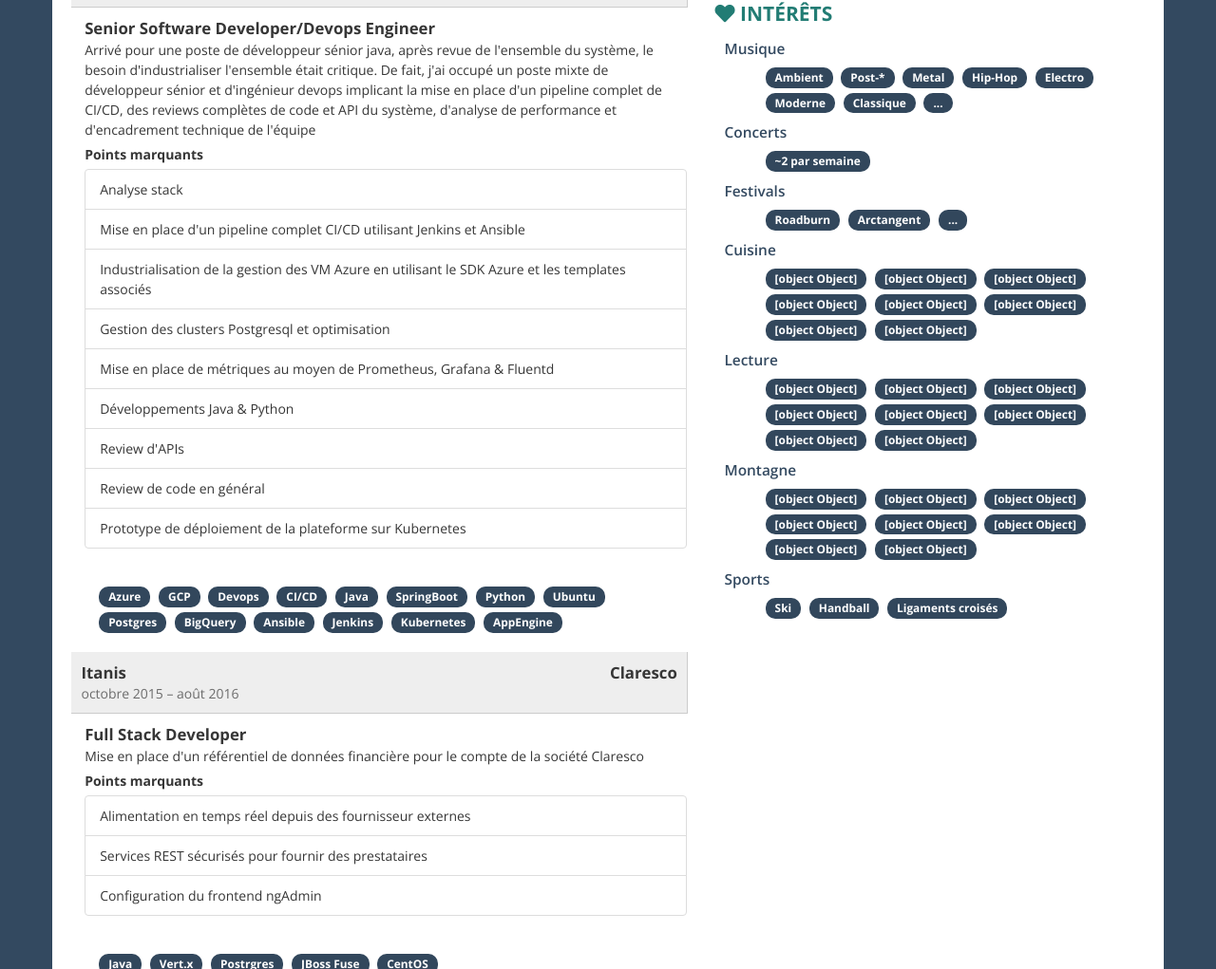
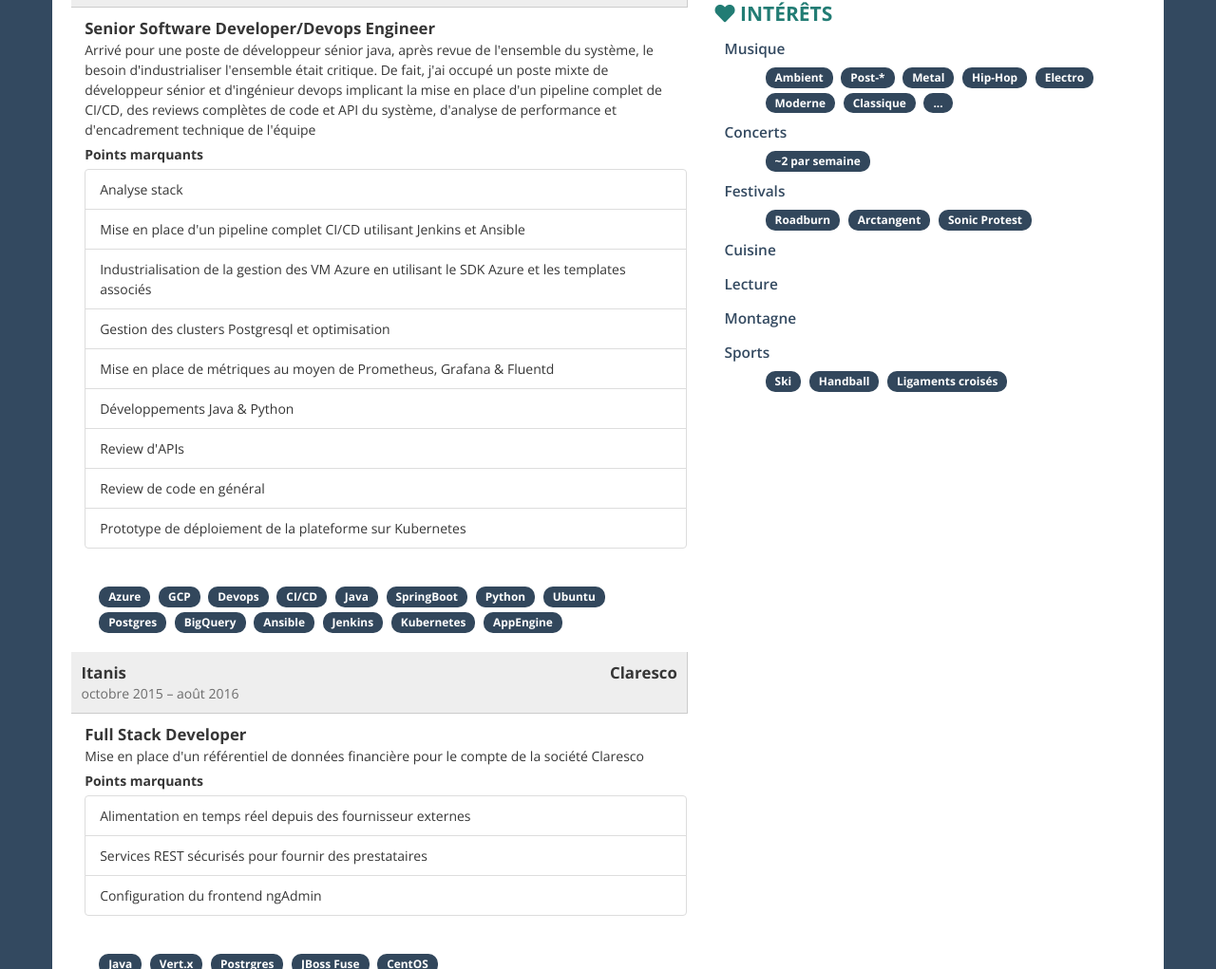
Before and after one commit to sinok/sinok.github.io, a plain HTML site: page index.html in a window 1280 px wide. Shown: the part 1349-2370 px from the top of the page at 95% size. Drawn offline with nearby package versions, Linux system fonts and the light colour scheme.

Commit message:
Fixing Interests

```diff
--- a/index.html
+++ b/index.html
@@ -920,7 +920,7 @@ blockquote,
               <div class="col-sm-offset-1 col-sm-12 clearfix">
                 <span class= "interest badge">Roadburn</span>
                 <span class= "interest badge">Arctangent</span>
-                <span class= "interest badge">...</span>
+                <span class= "interest badge">Sonic Protest</span>
               </div>
             </div>
             <div class="interests clearfix">
@@ -928,14 +928,6 @@ blockquote,
                   Cuisine
               </div>
               <div class="col-sm-offset-1 col-sm-12 clearfix">
-                <span class= "interest badge">[object Object]</span>
-                <span class= "interest badge">[object Object]</span>
-                <span class= "interest badge">[object Object]</span>
-                <span class= "interest badge">[object Object]</span>
-                <span class= "interest badge">[object Object]</span>
-                <span class= "interest badge">[object Object]</span>
-                <span class= "interest badge">[object Object]</span>
-                <span class= "interest badge">[object Object]</span>
               </div>
             </div>
             <div class="interests clearfix">
@@ -943,14 +935,6 @@ blockquote,
                   Lecture
               </div>
               <div class="col-sm-offset-1 col-sm-12 clearfix">
-                <span class= "interest badge">[object Object]</span>
-                <span class= "interest badge">[object Object]</span>
-                <span class= "interest badge">[object Object]</span>
-                <span class= "interest badge">[object Object]</span>
-                <span class= "interest badge">[object Object]</span>
-                <span class= "interest badge">[object Object]</span>
-                <span class= "interest badge">[object Object]</span>
-                <span class= "interest badge">[object Object]</span>
               </div>
             </div>
             <div class="interests clearfix">
@@ -958,14 +942,6 @@ blockquote,
                   Montagne
               </div>
               <div class="col-sm-offset-1 col-sm-12 clearfix">
-                <span class= "interest badge">[object Object]</span>
-                <span class= "interest badge">[object Object]</span>
-                <span class= "interest badge">[object Object]</span>
-                <span class= "interest badge">[object Object]</span>
-                <span class= "interest badge">[object Object]</span>
-                <span class= "interest badge">[object Object]</span>
-                <span class= "interest badge">[object Object]</span>
-                <span class= "interest badge">[object Object]</span>
               </div>
             </div>
             <div class="interests clearfix">
```
